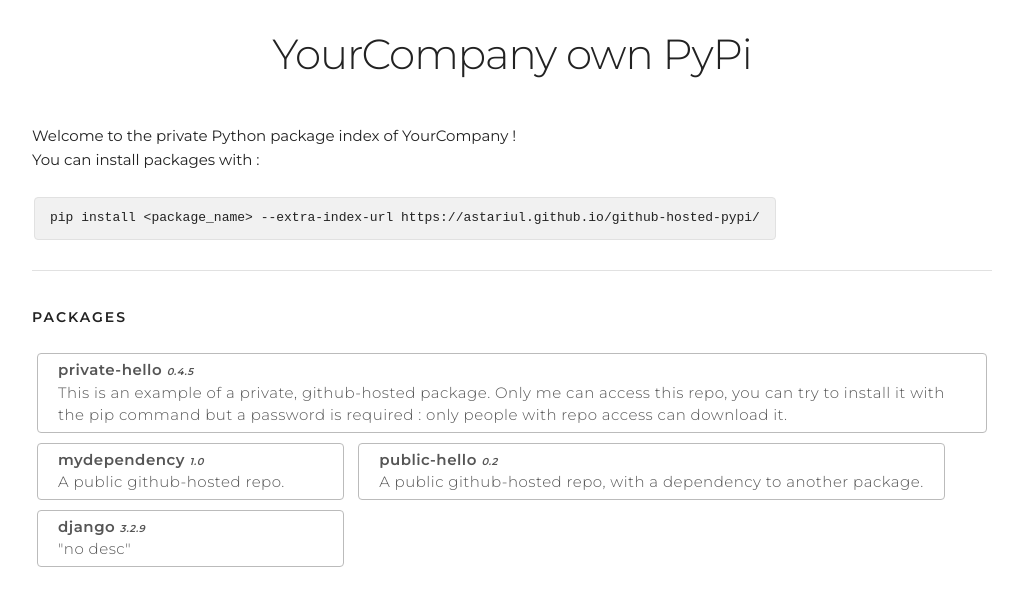
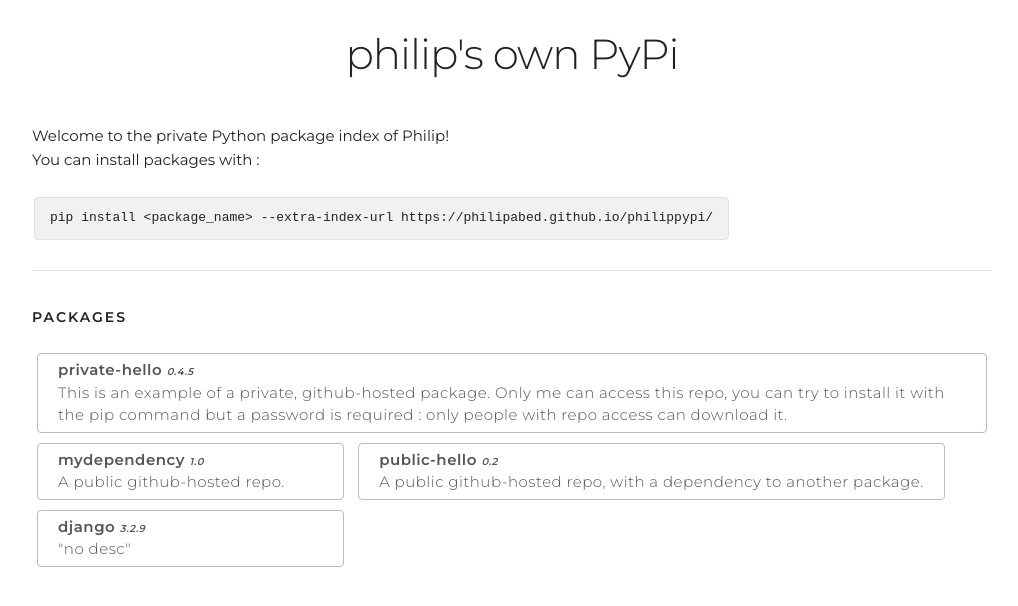
Before and after one commit to PhilipAbed/philippypi-renamed, a plain HTML site: page index.html in a window 1280 px wide. Shown: the part 176-782 px from the top of the page, without its empty margins (128-1146 px from the left). Drawn offline with nearby package versions, Linux system fonts and the light colour scheme.

Commit message:
Update index.html

```diff
--- a/index.html
+++ b/index.html
@@ -49,7 +49,7 @@
 			font-weight: 300; }
   </style>
   <title>
-   Pypi - YourCompany
+   Pypi - Philip's repo
   </title>
  </head>
  <body>
@@ -59,15 +59,15 @@
     <br/>
     <br/>
     <h2 class="title">
-     YourCompany own PyPi
+     philip's own PyPi
     </h2>
    </section>
    <br/>
    <p>
-    Welcome to the private Python package index of YourCompany !
+    Welcome to the private Python package index of Philip!
     <br/>
     You can install packages with :
-    <pre><code>pip install &lt;package_name&gt; --extra-index-url https://astariul.github.io/github-hosted-pypi/</code></pre>
+    <pre><code>pip install &lt;package_name&gt; --extra-index-url https://philipabed.github.io/philippypi/</code></pre>
    </p>
    <hr/>
    <h6 class="text-header">
```
